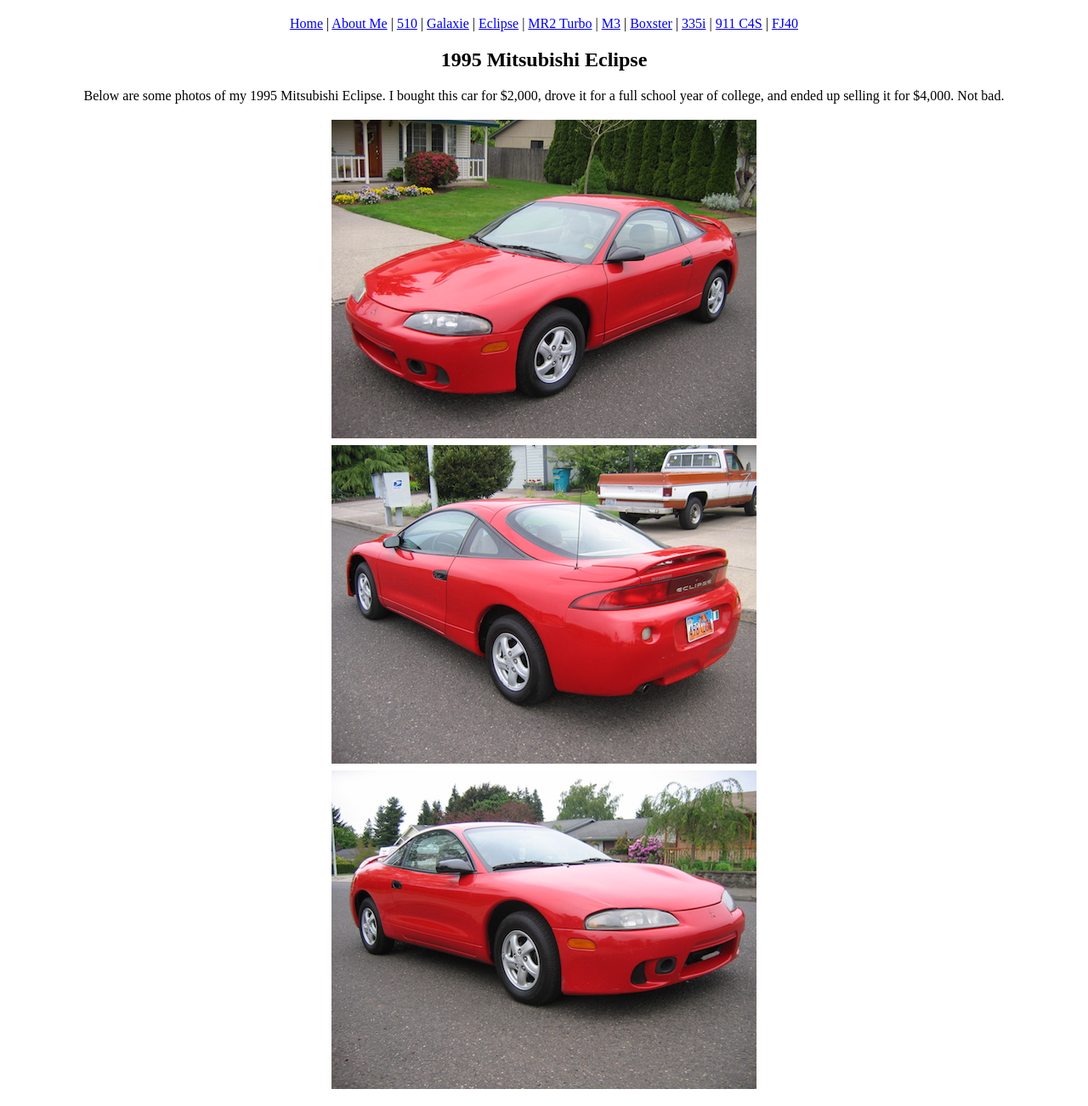
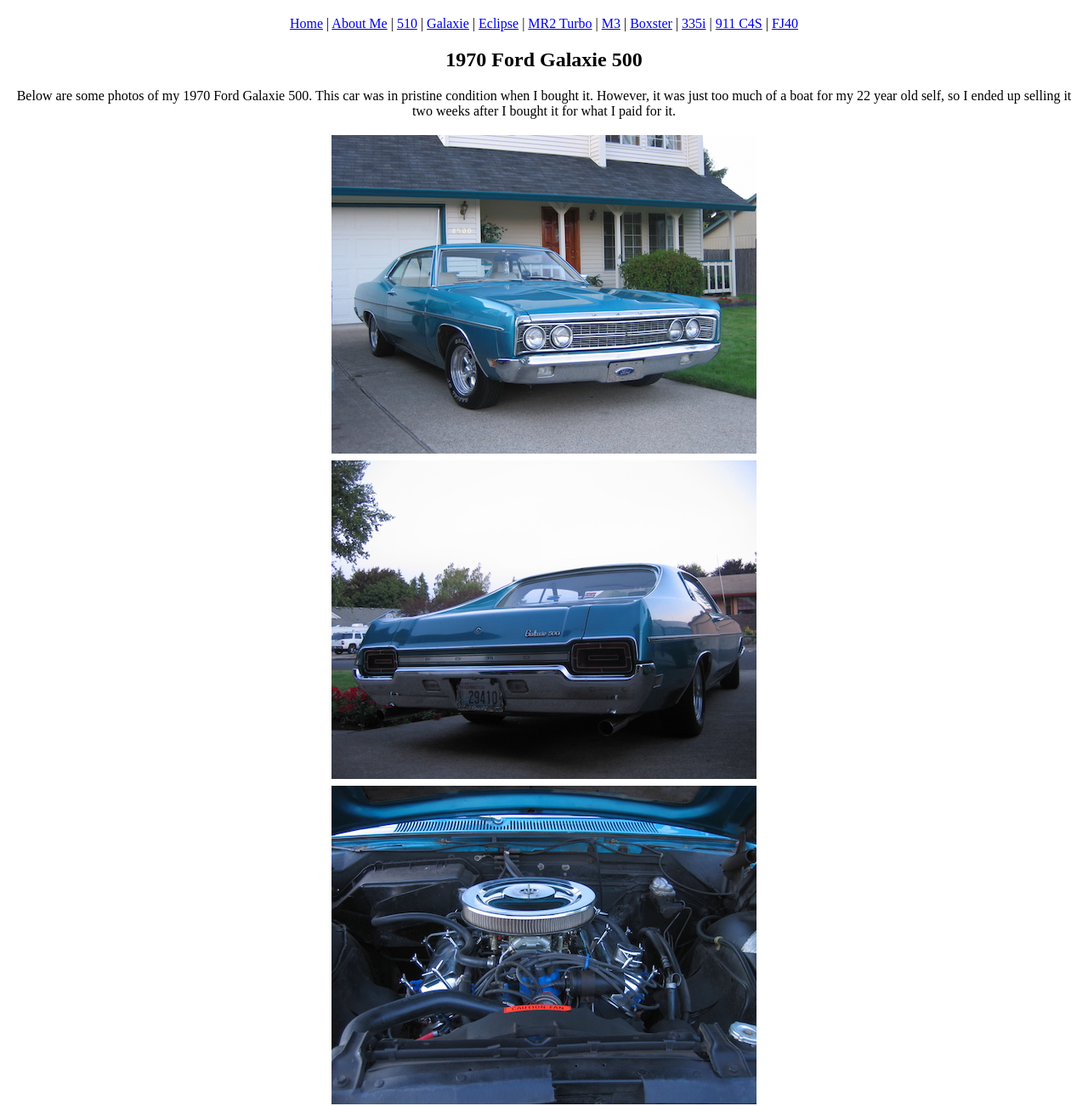
Before and after one commit to tylervsharp/tylervsharp.github.io, a plain HTML site: page galaxie.html in a window 1280 px wide. Shown: the part 61-1363 px from the top of the page at 85% size. Drawn offline with Linux system fonts and the light colour scheme.

Commit message:
Create Galaxie page and make small text change to Eclipse page

```diff
--- a/eclipse.html
+++ b/galaxie.html
@@ -18,17 +18,17 @@
   <a href="911.html">911 C4S</a> |
   <a href="landcruiser.html">FJ40</a>
 </nav>
-  <h2 align=center>1995 Mitsubishi Eclipse</h2>
-  <p align=center>Below are some photos of my 1995 Mitsubishi Eclipse. I bought this car for $2,000, drove it for a full school year of college, and ended up selling it for $4,000. Not bad.</p>
+  <h2 align=center>1970 Ford Galaxie 500</h2>
+  <p align=center>Below are some photos of my 1970 Ford Galaxie 500. This car was in pristine condition when I bought it. However, it was just too much of a boat for my 22 year old self, so I ended up selling it two weeks after I bought it for what I paid for it.</p>
   <table align=center>
     <tr>
-      <td align=center><img src="images/eclipse_1.jpg"></td>
+      <td align=center><img src="images/galaxie_1.jpg"></td>
     </tr>
     <tr>
-      <td align=center><img src="images/eclipse_2.jpg"></td>
+      <td align=center><img src="images/galaxie_2.jpg"></td>
     </tr>
     <tr>
-      <td align=center><img src="images/eclipse_3.jpg"></td>
+      <td align=center><img src="images/galaxie_3.jpg"></td>
     </tr>
   </table>
 </body>
```
Also changed, not shown: images/galaxie_1.JPG (added), images/galaxie_2.JPG (added), images/galaxie_3.JPG (added).
